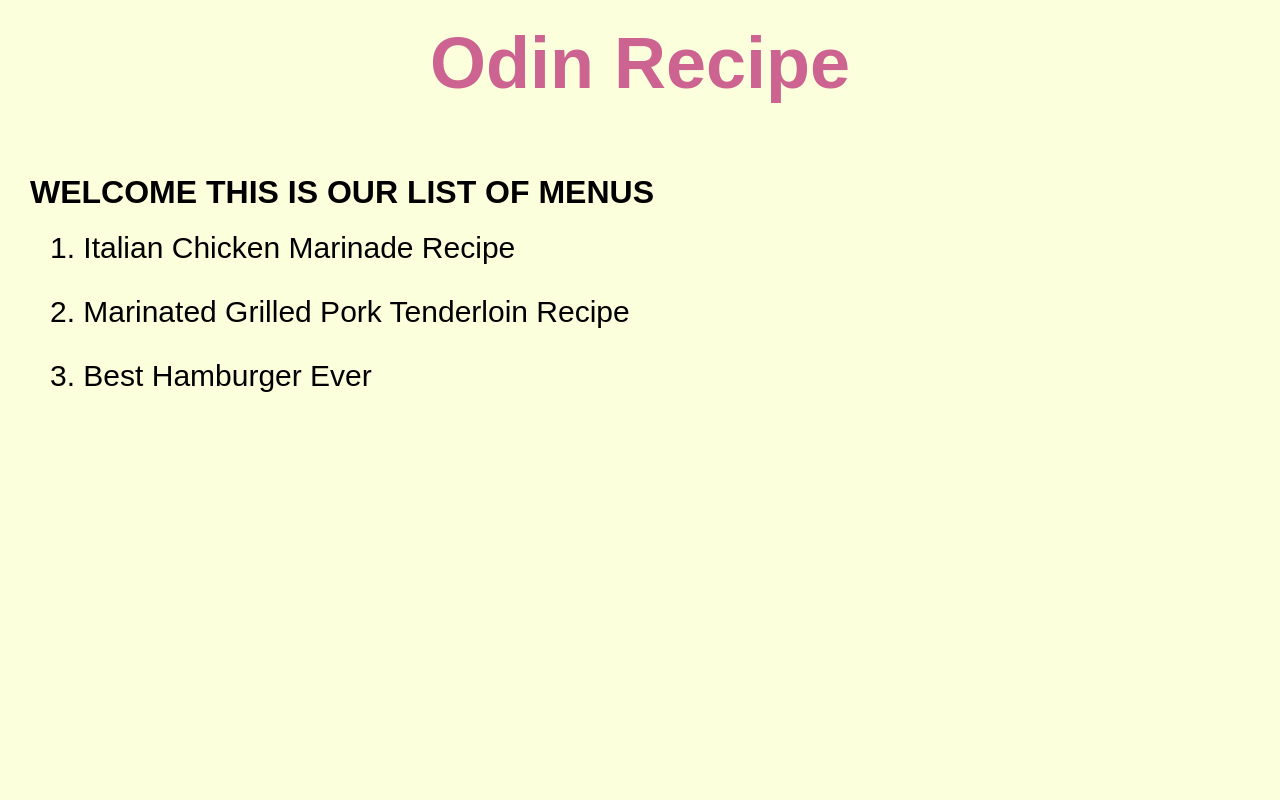
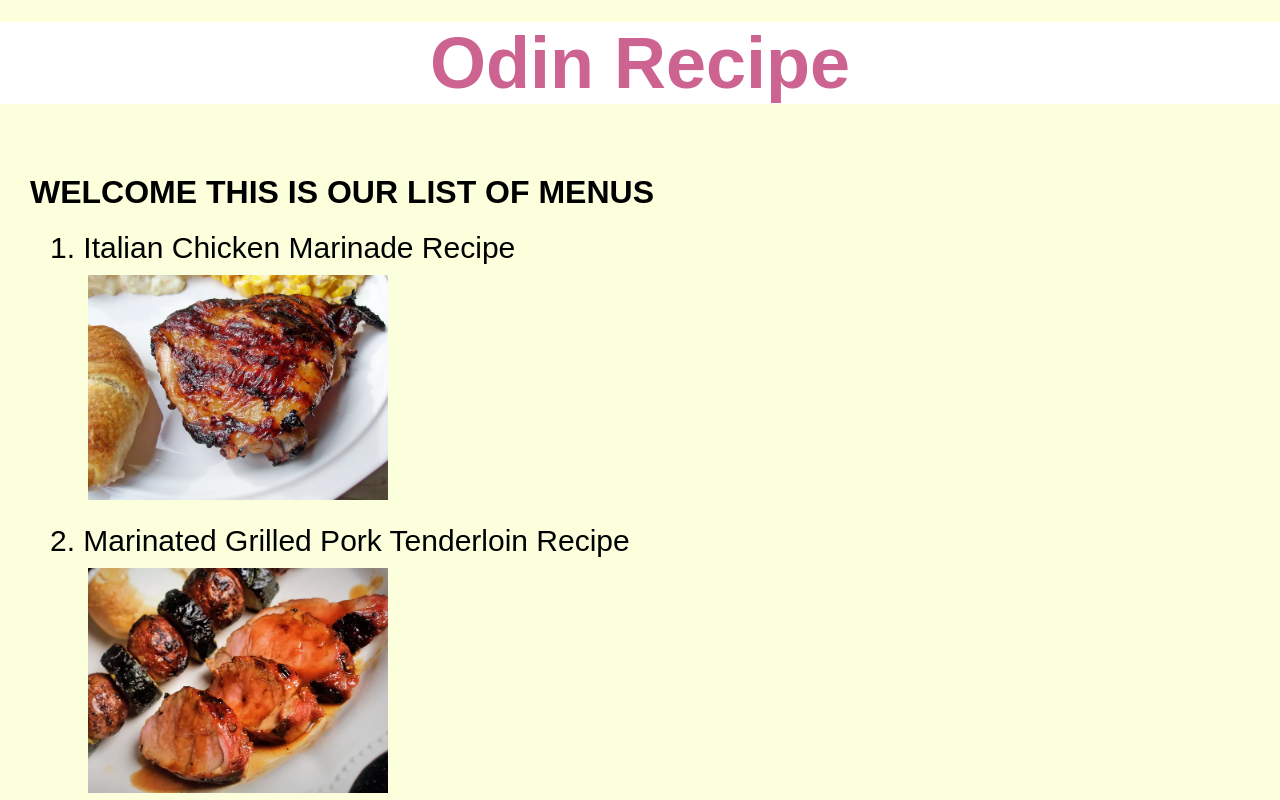
Before and after one commit to DEVKUMARRAI/odin-recipes, a plain HTML site: page index.html in a window 1280 px wide. Shown: the top 800 px of the page. Drawn offline with Linux system fonts and the light colour scheme.

Commit message:
Added Images on Home Page And Some Css Customizations

```diff
--- a/index.html
+++ b/index.html
@@ -14,9 +14,12 @@
     <h3>welcome this is our list of menus</h3>
     <ul>
         <li><a href="./Recipes/chicken.html">1. Italian Chicken Marinade Recipe</a>
+            <img src="/Recipes/Images/chicken.webp" alt="">
         </li>
         <li><a href="./Recipes/pork.html">2. Marinated Grilled Pork Tenderloin Recipe</a></li>
+        <img src="./Recipes/Images/pork.webp" alt="">
         <li><a href="./Recipes/hamburger.html">3. Best Hamburger Ever</a></li>
+        <img src="./Recipes/Images/hamburger.webp" alt="">
     </ul>
 </body>
 
--- a/style.css
+++ b/style.css
@@ -13,6 +13,8 @@ h1{
     font-family: sans-serif;
     color: rgb(205 99 145);
     font-weight: 700;
+    background-color: white;
+
 }
 h3{
     text-transform: uppercase;
@@ -36,3 +38,8 @@ ul li a{
 a:hover{
     color: red;
 }
+img{
+    height: auto;
+    width: 300px;
+    margin-left: 88px;
+}
```
